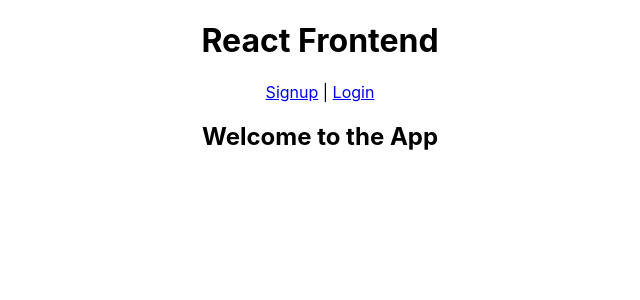
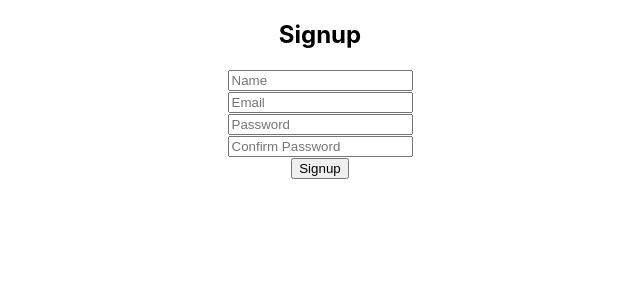
Before and after one commit to manojeluri/my-frontend-app, a React (Create React App) app: page / in a window 1280 px wide. Shown: the top 300 px of the page, without its empty margins (320-960 px from the left). Built offline with nearby package versions, Linux system fonts and the light colour scheme.

Commit message:
Routing to Dashboard after logging in

```diff
--- a/src/App.js
+++ b/src/App.js
@@ -1,24 +1,24 @@
 // App.js
 
 import React from 'react';
-import { BrowserRouter as Router, Routes, Route, Link } from 'react-router-dom';
+import { BrowserRouter as Router, Route, Switch } from 'react-router-dom';
 import Signup from './Signup';
 import Login from './Login';
+import Dashboard from './Dashboard';
+import PrivateRoute from './PrivateRoute';
 
 function App() {
   return (
     <Router>
-      <div style={{ textAlign: 'center' }}>
-        <h1>React Frontend</h1>
-        <nav>
-          <Link to="/signup">Signup</Link> | <Link to="/login">Login</Link>
-        </nav>
-        <Routes>
-          <Route path="/signup" element={<Signup />} />
-          <Route path="/login" element={<Login />} />
-          <Route path="/" element={<h2>Welcome to the App</h2>} />
-        </Routes>
-      </div>
+      <Switch>
+        <Route exact path="/" component={Signup} />
+        <Route path="/signup" component={Signup} />
+        <Route path="/login" component={Login} />
+        <Route path="/dashboard" component={Dashboard} />
+        {/* Add a catch-all route for 404 Not Found */}
+        <PrivateRoute path="/dashboard" component={Dashboard} />
+        <Route path="*" component={() => <h2>404 Not Found</h2>} />
+      </Switch>
     </Router>
   );
 }
--- a/src/Dashboard.js
+++ b/src/Dashboard.js
@@ -1,25 +1,43 @@
+// Dashboard.js
+
 import React, { useEffect, useState } from 'react';
+import { useHistory } from 'react-router-dom';
 
 function Dashboard() {
+  const history = useHistory();
   const [message, setMessage] = useState('');
 
   useEffect(() => {
     const token = localStorage.getItem('token');
 
-    fetch('https://your-heroku-app.herokuapp.com/auth/dashboard', {
+    if (!token) {
+      // If no token, redirect to login
+      history.push('/login');
+      return;
+    }
+
+    fetch('https://enigmatic-hollows-82185-701449e24cf2.herokuapp.com/auth/dashboard', {
       method: 'GET',
       headers: {
-        'Content-Type': 'application/json',
-        Authorization: token,
+        Authorization: `Bearer ${token}`, // Include Bearer prefix
       },
     })
-      .then((response) => response.text())
-      .then((data) => setMessage(data))
-      .catch((error) => console.error('Error:', error));
-  }, []);
+      .then((response) => {
+        if (response.status === 401) {
+          // Unauthorized, redirect to login
+          history.push('/login');
+        }
+        return response.json();
+      })
+      .then((data) => setMessage(data.message))
+      .catch((error) => {
+        console.error('Error:', error);
+        setMessage('An error occurred while fetching data.');
+      });
+  }, [history]);
 
   return (
-    <div>
+    <div style={{ textAlign: 'center' }}>
       <h2>Dashboard</h2>
       <p>{message}</p>
     </div>
--- a/src/Login.js
+++ b/src/Login.js
@@ -1,6 +1,10 @@
+// Login.js
+
 import React, { useState } from 'react';
+import { useHistory } from 'react-router-dom';
 
 function Login() {
+  const history = useHistory(); // Hook for navigation
   const [formData, setFormData] = useState({
     email: '',
     password: '',
@@ -10,11 +14,11 @@ function Login() {
 
   const { email, password } = formData;
 
-  const handleChange = e => {
+  const handleChange = (e) => {
     setFormData({ ...formData, [e.target.name]: e.target.value });
   };
 
-  const handleSubmit = async e => {
+  const handleSubmit = async (e) => {
     e.preventDefault();
 
     try {
@@ -30,7 +34,8 @@ function Login() {
         setMessage(`Welcome, ${data.name}!`);
         // Store token in localStorage
         localStorage.setItem('token', data.token);
-        // Optionally, redirect to dashboard
+        // Redirect to Dashboard
+        history.push('/dashboard');
       } else {
         setMessage(data.message);
       }
@@ -44,8 +49,8 @@ function Login() {
     <div style={{ textAlign: 'center' }}>
       <h2>Login</h2>
       <form onSubmit={handleSubmit}>
-        <input name="email" value={email} onChange={handleChange} placeholder="Email" /><br />
-        <input name="password" type="password" value={password} onChange={handleChange} placeholder="Password" /><br />
+        <input name="email" type="email" value={email} onChange={handleChange} placeholder="Email" required /><br />
+        <input name="password" type="password" value={password} onChange={handleChange} placeholder="Password" required /><br />
         <button type="submit">Login</button>
       </form>
       <p>{message}</p>
--- /dev/null
+++ b/src/PrivateRoute.js
@@ -0,0 +1,17 @@
+// PrivateRoute.js
+import React from 'react';
+import { Route, Redirect } from 'react-router-dom';
+
+function PrivateRoute({ component: Component, ...rest }) {
+  const token = localStorage.getItem('token');
+  return (
+    <Route
+      {...rest}
+      render={(props) =>
+        token ? <Component {...props} /> : <Redirect to="/login" />
+      }
+    />
+  );
+}
+
+export default PrivateRoute;
--- a/src/Signup.js
+++ b/src/Signup.js
@@ -1,6 +1,10 @@
+// Signup.js
+
 import React, { useState } from 'react';
+import { useHistory } from 'react-router-dom';
 
 function Signup() {
+  const history = useHistory(); // Hook for navigation
   const [formData, setFormData] = useState({
     name: '',
     email: '',
@@ -12,11 +16,11 @@ function Signup() {
 
   const { name, email, password, confirmPassword } = formData;
 
-  const handleChange = e => {
+  const handleChange = (e) => {
     setFormData({ ...formData, [e.target.name]: e.target.value });
   };
 
-  const handleSubmit = async e => {
+  const handleSubmit = async (e) => {
     e.preventDefault();
 
     try {
@@ -30,7 +34,8 @@ function Signup() {
 
       if (response.ok) {
         setMessage(data.message);
-        // Optionally, redirect to login page
+        // Redirect to Dashboard
+        history.push('/dashboard');
       } else {
         setMessage(data.message);
       }
@@ -44,10 +49,17 @@ function Signup() {
     <div style={{ textAlign: 'center' }}>
       <h2>Signup</h2>
       <form onSubmit={handleSubmit}>
-        <input name="name" value={name} onChange={handleChange} placeholder="Name" /><br />
-        <input name="email" value={email} onChange={handleChange} placeholder="Email" /><br />
-        <input name="password" type="password" value={password} onChange={handleChange} placeholder="Password" /><br />
-        <input name="confirmPassword" type="password" value={confirmPassword} onChange={handleChange} placeholder="Confirm Password" /><br />
+        <input name="name" value={name} onChange={handleChange} placeholder="Name" required /><br />
+        <input name="email" type="email" value={email} onChange={handleChange} placeholder="Email" required /><br />
+        <input name="password" type="password" value={password} onChange={handleChange} placeholder="Password" required /><br />
+        <input
+          name="confirmPassword"
+          type="password"
+          value={confirmPassword}
+          onChange={handleChange}
+          placeholder="Confirm Password"
+          required
+        /><br />
         <button type="submit">Signup</button>
       </form>
       <p>{message}</p>
```
